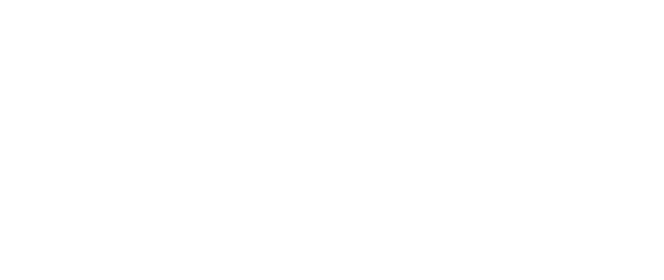
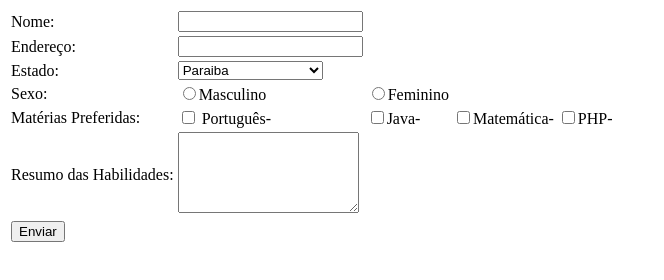
Before and after one commit to LucasAlvesMartins/programacaoweb, a plain HTML site: page MeuFormulario/index.html in a window 1280 px wide. Shown: the whole page, without its empty margins (0-664 px from the left). Drawn offline with Linux system fonts and the light colour scheme.

Commit message:
Finalização do formulário

```diff
--- a/MeuFormulario/index.html
+++ b/MeuFormulario/index.html
@@ -1,4 +1,92 @@
 <!DOCTYPE html>
 <html>
 
+    <head>
+        <title>Meu título</title>
+        <meta charset="utf-8">
+    </head>
+
+    <body>
+        <form method="post" action="cadastrar.php">
+
+            <table>
+                <tr>
+                    <td>
+                        <label for="nome">Nome: </label>
+                    </td>
+                    <td>
+                        <input type="text" name="nome">
+                    </td>
+                </tr>
+                <tr>
+                    <td>
+                        <label for="endereco">Endereço: </label>
+                    </td>
+                    <td>
+                        <input type="text" name="endereco">
+                    </td>
+                </tr>
+                <tr>
+
+                    <td>
+                        <label for="estado">Estado: </label>
+                    </td>
+
+                    <td>
+                        <select name="estado">
+                            <option name="pb">Paraiba</option>
+                            <option name="pe">Pernambuco</option>
+                            <option name="rn">Rio Grande do Norte</option>
+                        </select>
+                    </td>
+                </tr>
+                <tr>
+                    <td>
+                        <label for="genero">Sexo: </label>
+                    </td>
+
+                    <td>
+                        <input type="radio" name="genero" value="masc">Masculino
+                    </td>
+
+                    <td>
+                        <input type="radio" name="genero" value="fem">Feminino
+                    </td>
+                </tr>
+
+                <tr>
+                    <td>
+                        <label for="materias">Matérias Preferidas: </label>
+                    </td>
+                    <td>
+                        <input type="checkbox" name="materias" value="portugues"> Português-
+                    </td>
+                    <td>
+                        <input type="checkbox" name="materias" value="java">Java-
+                    </td>
+                    <td>
+                        <input type="checkbox" name="materias" value="matematica">Matemática-
+                    </td>
+                    <td>
+                        <input type="checkbox" name="materias" value="php">PHP-
+                    </td>
+                </tr>
+                <tr>
+                    <td>
+                        <label for="resumo">Resumo das Habilidades: </label>
+                    </td>
+                    <td>
+                        <textarea name="resumo" rows="5" cols="20">
+                        </textarea>
+                    </td>
+                </tr>
+                <tr>
+                    <td>
+                        <input type="submit" value="Enviar">
+                    </td>
+                </tr>
+
+            </table>
+        </form>
+    </body>
 </html>
```
